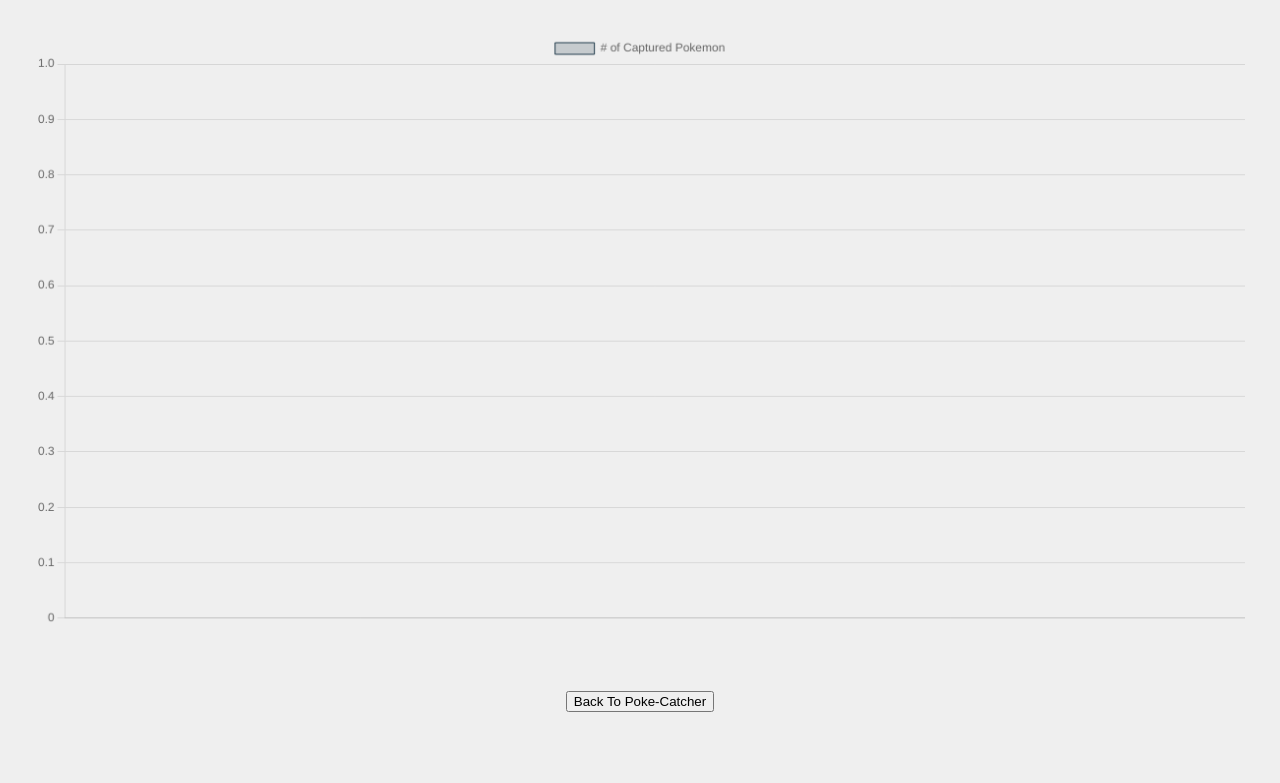
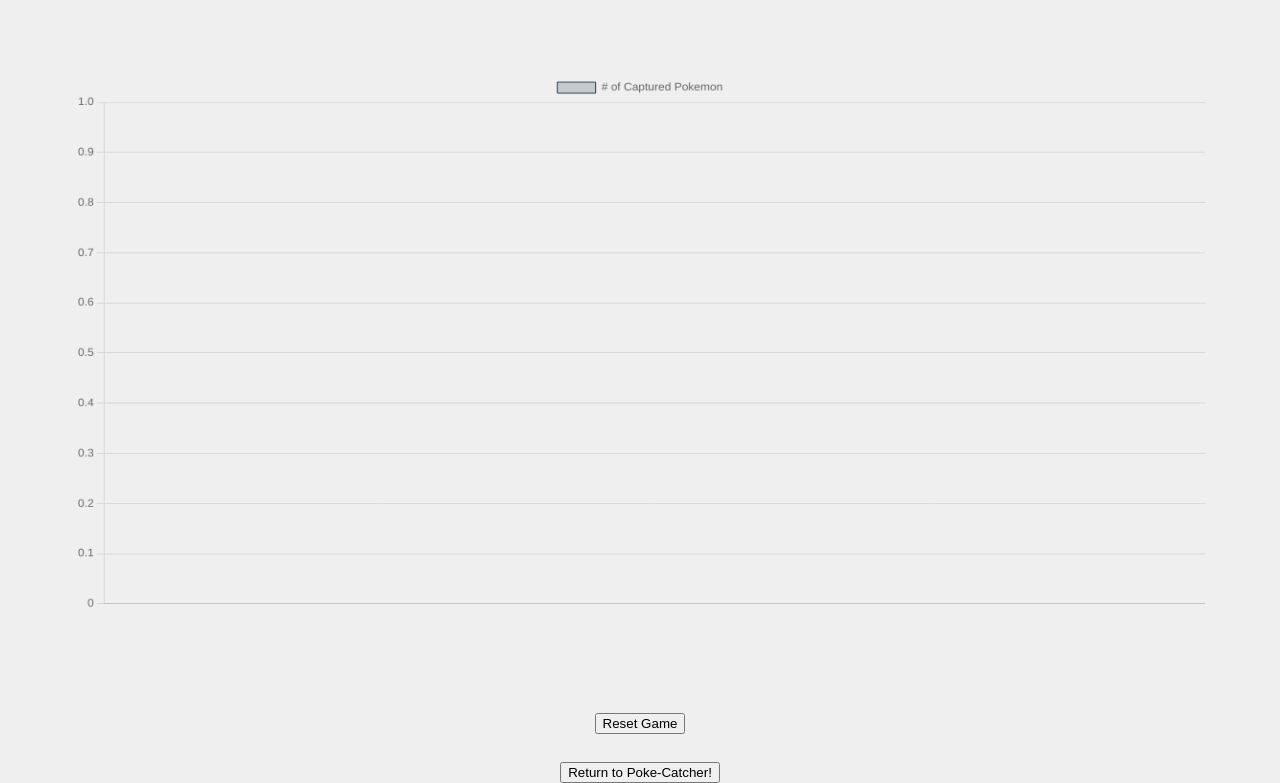
Before and after one commit to dimitraweinstein/poke-catcher, a website with bundled scripts: page results/index.html in a window 1280 px wide. Shown: the part 102-885 px from the top of the page. Before the commit the page ends 814 px from the top, so only its background shows below. Built offline with nearby package versions, Linux system fonts and the light colour scheme.

Commit message:
accidentally made these changes on main, but got reset button and redirections finished and updated a little css on the graph

```diff
--- a/data-utils.js
+++ b/data-utils.js
@@ -3,7 +3,7 @@ import { findById } from './utils.js';
 import pokemon from './pokemon-data.js';
 
 
-const pokedex = getPokeDex();
+getPokeDex();
 
 export function mungeCaptured(someArray) {
     const results = [];
@@ -20,7 +20,7 @@ export function mungeNames(someArray) {
 
     for (let object of someArray) {
         const data = findById(pokemon, object.id);
-        console.log(data.pokemon);
+        // console.log(data.pokemon);
         results.push(data.pokemon);
     }
     return results;
--- a/local-storage-utils.js
+++ b/local-storage-utils.js
@@ -49,3 +49,13 @@ export function capturePokemon(selectedPokemon) {
 
     setPokeDex(pokedex);
 }
+
+export function getTotalCaptured() {
+    let total = 0;
+    const pokedex = getPokeDex();
+
+    for (let poke of pokedex) {
+        total += poke.captured;
+    }
+    return total;
+}
--- a/results/index.html
+++ b/results/index.html
@@ -23,8 +23,14 @@
         <canvas id="myChart"></canvas>
     </main>
     <div class="pokedex-button">
+        <!-- <a href="../index.html"> -->
+            <button id="reset-button" type="button">Reset Game
+            </button>
+        <!-- </a> -->
+    </div>
+    <div class="pokedex-button">
         <a href="../index.html">
-            <button  type="button">Back To Poke-Catcher
+            <button id="reset-button" type="button">Return to Poke-Catcher!
             </button>
         </a>
     </div>
--- a/results/results.js
+++ b/results/results.js
@@ -1,5 +1,5 @@
 import { mungeCaptured, mungeNames } from '../data-utils.js';
-import { getPokeDex } from '../local-storage-utils.js';
+import { getPokeDex, setPokeDex } from '../local-storage-utils.js';
 
 const pokedex = getPokeDex();
 // console.log(pokedex);
@@ -9,6 +9,7 @@ const names = mungeNames(pokedex);
 // console.log(names);
 
 let ctx = document.getElementById('myChart').getContext('2d');
+const resetButton = document.getElementById('reset-button');
 
 new Chart(ctx, {
     type: 'bar',
@@ -23,7 +24,7 @@ new Chart(ctx, {
                 'rgba(252, 202, 70, 0.2)',
                 'rgba(161, 193, 129, 0.2)',
                 'rgba(97, 155, 138, 0.2)',
-                'rgba(35, 61, 77, 0.2)'
+                'rgba(174, 32, 18, 0.2)'
             ],
             borderColor: [
                 'rgba(35, 61, 77, 1)',
@@ -31,7 +32,7 @@ new Chart(ctx, {
                 'rgba(252, 202, 70, 1)',
                 'rgba(161, 193, 129, 1)',
                 'rgba(97, 155, 138, 1)',
-                'rgba(35, 61, 77, 1)'
+                'rgba(174, 32, 18, 1)'
             ],
             borderWidth: 1
         }]
@@ -44,3 +45,8 @@ new Chart(ctx, {
         }
     }
 });
+
+resetButton.addEventListener('click', () => {
+    window.location.replace('../');
+    setPokeDex([]);
+});
--- a/styles/style.css
+++ b/styles/style.css
@@ -169,10 +169,10 @@ h1 {
 
 canvas {
     display: flex;
-    margin: 25px;
-    padding: 10px;
-    width: 450px;
-    height: 500px;
+    margin: 50px;
+    padding: 25px;
+    width: 200px;
+    height: 350px;
 }
 
 
```
Also changed, not shown: app.js (+7 -3 lines).
